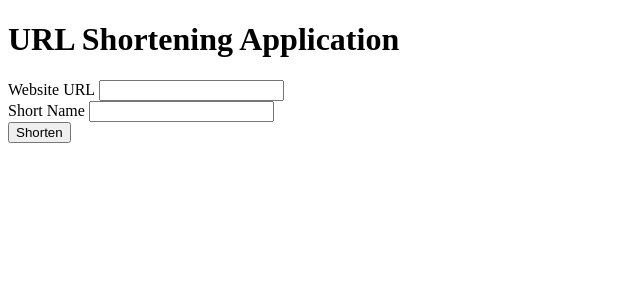
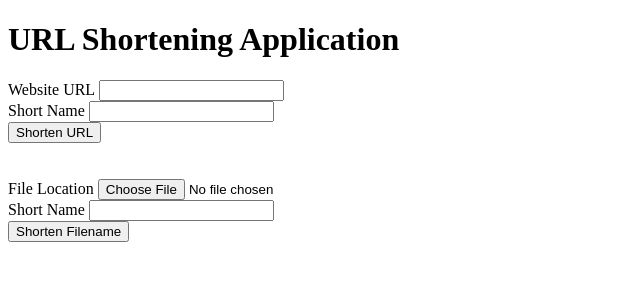
Before and after one commit to GeneAr1/url-short, a Flask app: page / in a window 1280 px wide. Shown: the top 300 px of the page, without its empty margins (0-640 px from the left). Run offline with Flask 2, Linux system fonts and the light colour scheme.

Commit message:
Ver: 1.20 Logic for adding files using fsave
1. added logic for saving files
2. added file form to home.html

3 getting permisions error adding other features return later

```diff
--- a/app.py
+++ b/app.py
@@ -1,22 +1,24 @@
 from flask import Flask, render_template, request, redirect, url_for, flash
 import json
 import os.path
+from werkzeug.utils import secure_filename         #secure file name utility
 
 app = Flask(__name__)
-app.secret_key = 'test'       #secret key to secure messaging from system to user v1.12
+app.secret_key = 'test1212121212'  # secret key to secure messaging from system to user v1.12
 
 
 #############################################
-##   ROUTES
+# ROUTES
 ##############################################
 
-## Home route
+# Home route
 
 @app.route('/')
 def home():
     return render_template('home.html')
 
-## your_url route
+# your_url route
+
 
 @app.route('/your-url', methods=['GET', 'POST'])
 def your_url():
@@ -25,20 +27,33 @@ def your_url():
         # add a  method to save url's and file rev 1.11
         urls = {}
 
-        #check if url path exixts import and use os.path
+        # check if url path exixts import and use os.path
         if os.path.exists('urls.json'):
             with open('urls.json') as urls_file:
                 urls = json.load(urls_file)
-                #check if short code in urls file to stop overwriting
+                # check if short code in urls file to stop overwriting
                 if request.form['code'] in urls.keys():
-                    flash('That short name has already been taken,  please select another name')
-                    return redirect(url_for('home'))      #if key is there redirect back to home page
+                    flash(
+                        'That short name has already been taken,  please select another name')
+                    # if key is there redirect back to home page
+                    return redirect(url_for('home'))
 
-        urls[request.form['code']] = {'url': request.form['url']}  #save in dict
+        #change code to check logic to decide if url or file ver 1.3
 
-        with open('urls.json', 'w') as url_file:        #open and save to JSON file
+        if 'url' in request.form.keys():
+            urls[request.form['code']] = {
+                'url': request.form['url']}  # save in dict
+        #file is trying to be saved
+        else:
+            f = request.files['file']
+            full_name = request.form['code'] + secure_filename(f.filename)  #secure the file name
+            f.save('/c/Users/GeneA/PythonProjects/url-short/' + full_name)   #add savee location
+            urls[request.form['code']] = {'file': full_name}                #add to JSON
+
+        with open('urls.json', 'w') as url_file:  # open and save to JSON file
             json.dump(urls, url_file)
 
         return render_template('your_url.html', code=request.form['code'], url=request.form['url'])
     else:
-        return redirect(url_for('home'))    #redirect to home using url_for if a arrived by GET
+        # redirect to home using url_for if a arrived by GET
+        return redirect(url_for('home'))
--- a/templates/home.html
+++ b/templates/home.html
@@ -6,26 +6,40 @@
     <title>Shorter URL</title>
   </head>
   <body>
-
     <h1>URL Shortening Application</h1>
 
-<!-- Check for any messages from system usning Flash and JinJa -->
+    <!-- Check for any messages from system usning Flash and JinJa -->
 
     {% for message in get_flashed_messages() %}
-    <h2>{{  message }}</h2>
+    <h2>{{ message }}</h2>
     {% endfor %}
 
+    <!-- Url Form -->
     <div>
       <form action="your-url" method="POST">
-
         <label for="url">Website URL</label>
-        <input type="url" name="url" value="" required/> <br>
+        <input type="url" name="url" value="" required /> <br />
 
         <label for="code">Short Name</label>
-        <input type="text" name="code" value="" required/><br>
+        <input type="text" name="code" value="" required /><br />
 
-        <input type="submit" name="" value="Shorten" />
+        <input type="submit" name="" value="Shorten URL" />
+      </form>
+    </div>
+    <br>
+    <br>
 
+    <!-- File Form  -->
+
+    <div>
+      <form action="your-url" method="POST" enctype="multipart/form-data">
+        <label for="file">File Location</label>
+        <input type="file" name="file" value="" required /> <br />
+
+        <label for="code">Short Name</label>
+        <input type="text" name="code" value="" required /><br />
+
+        <input type="submit" name="" value="Shorten Filename" />
       </form>
     </div>
   </body>
--- a/urls.json
+++ b/urls.json
@@ -1 +1 @@
-{"gug": {"url": "http://google.com"}, "comc": {"url": "http://comcast.com"}, "linkd": {"url": "http://linkedin.com"}, "att": {"url": "http://att.com"}}
+{"gug": {"url": "http://google.com"}, "comc": {"url": "http://comcast.com"}, "linkd": {"url": "http://linkedin.com"}, "att": {"url": "http://att.com"}, "lin": {"url": "http://linkedin.com"}, "fd": {"url": "http://ford.com"}}
```
